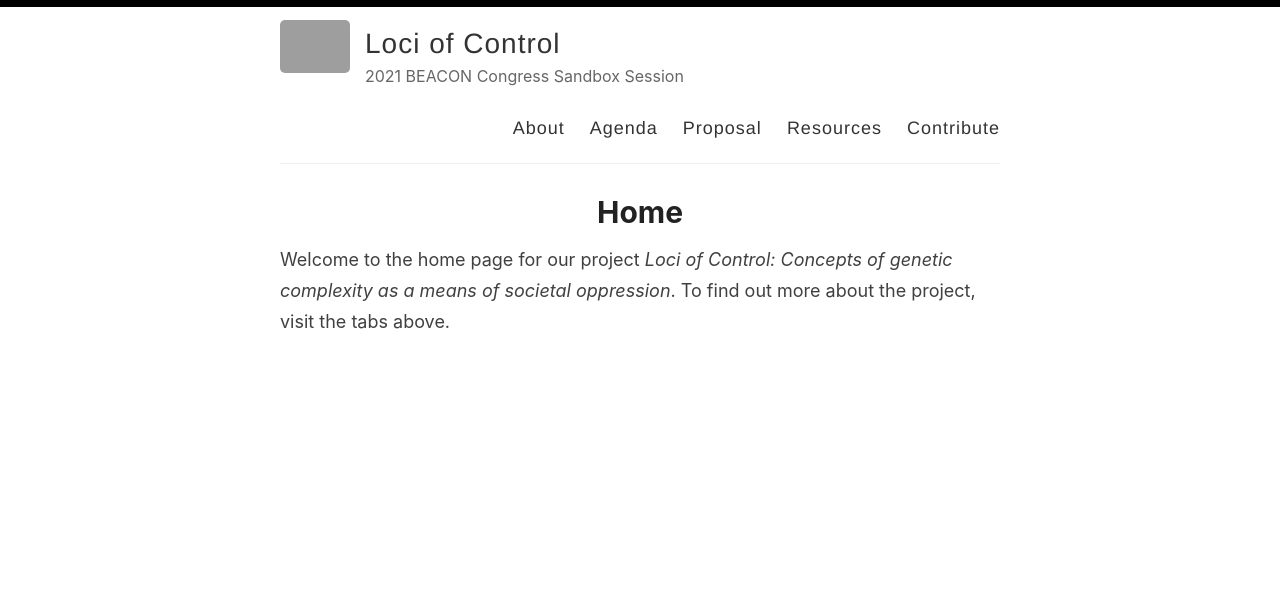
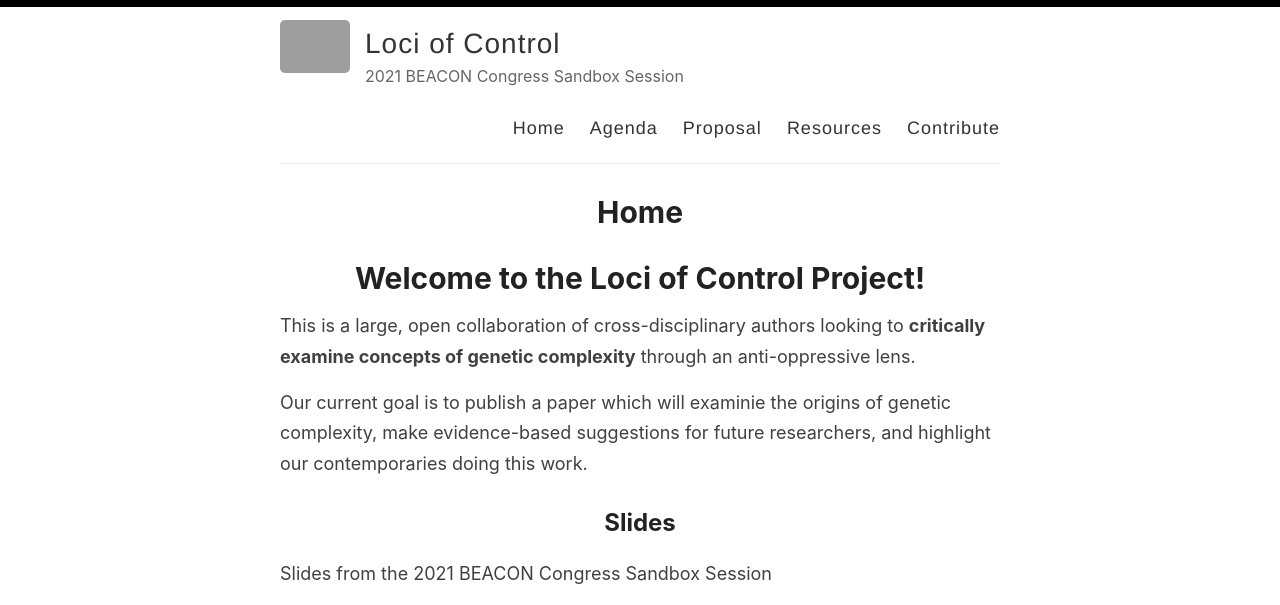
Before and after one commit to alackles/loc, a Jekyll site: the page built from index.md, in a window 1280 px wide. Shown: the top 605 px of the page. Built offline with Jekyll 4.4.1, drawn with Linux system fonts in a browser that asks for light colours; some of the changed text lies outside the part shown; grey boxes are pictures that could not be loaded.

Commit message:
Merge about and home page

```diff
--- a/_layouts/default.html
+++ b/_layouts/default.html
@@ -28,7 +28,7 @@
             </div>
 
             <nav>
-              <a href="{{ site.baseurl }}/about">About</a>
+              <a href="{{ site.baseurl }}/">Home</a>
               <a href="{{ site.baseurl }}/agenda">Agenda</a>
               <a href="{{ site.baseurl }}/proposal">Proposal</a>
               <a href="{{ site.baseurl }}/resources">Resources</a>
--- a/index.md
+++ b/index.md
@@ -1,7 +1,25 @@
 ---
 layout: page
+title: Home
 permalink: /
-title: Home
 ---
 
-Welcome to the home page for our project _Loci of Control: Concepts of genetic complexity as a means of societal oppression_. To find out more about the project, visit the tabs above.
+# Welcome to the Loci of Control Project!
+
+This is a large, open collaboration of cross-disciplinary authors looking to **critically examine concepts of genetic complexity** through an anti-oppressive lens.
+
+Our current goal is to publish a paper which will examinie the origins of genetic complexity, make evidence-based suggestions for future researchers, and highlight our contemporaries doing this work.
+
+## Slides
+
+Slides from the 2021 BEACON Congress Sandbox Session
+
+<iframe src="https://docs.google.com/presentation/d/e/2PACX-1vR4obj87EtVJPmySiudDU2yKJVpzTeD3e5FI6Qm_lZ1-kUOGhK0twAl7qWF6BbtLHFJR0iQP0xRpwkj/embed?start=false&loop=false&delayms=3000" frameborder="0" width="640" height="379" allowfullscreen="true" mozallowfullscreen="true" webkitallowfullscreen="true"></iframe>
+
+## Presentation
+
+TBA
+
+## Get Involved
+
+If you're interested, see the **Contribute** tab above for information how to join!
```
Also changed, not shown: _pages/about.md (deleted, +0 -25 lines).
